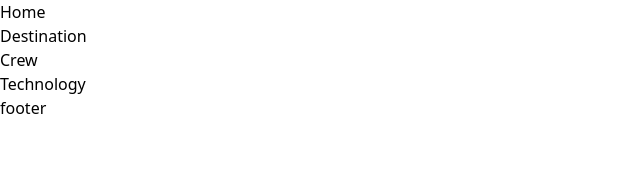
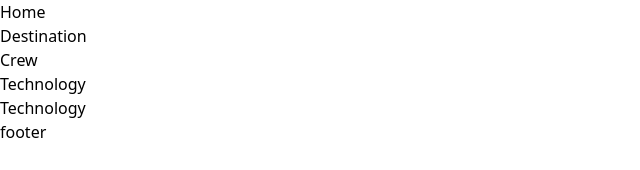
Before and after one commit to alisonnbarbosaa/space_tourism_multi-page_website, a React (Vite) app: page /technology in a window 1280 px wide. Shown: the top 170 px of the page, without its empty margins (0-640 px from the left). Built offline with nearby package versions, Linux system fonts and the light colour scheme.

Commit message:
react router adicionado

```diff
--- a/src/App.jsx
+++ b/src/App.jsx
@@ -1,11 +1,23 @@
 import { BrowserRouter, Routes, Route } from "react-router";
 import Header from "./components/layout/Header";
 import Footer from "./components/layout/Footer";
+import Home from "./components/pages/Home";
+import Destination from "./components/pages/Destination";
+import Crew from "./components/pages/Crew";
+import Technology from "./components/pages/Technology";
 
 function App() {
   return (
     <BrowserRouter>
       <Header />
+      <div className="h-3/4">
+        <Routes>
+          <Route path="/" element={<Home />} />
+          <Route path="/destination" element={<Destination />} />
+          <Route path="/crew" element={<Crew />} />
+          <Route path="/technology" element={<Technology />} />
+        </Routes>
+      </div>
       <Footer />
     </BrowserRouter>
   );
--- a/src/components/layout/Header.jsx
+++ b/src/components/layout/Header.jsx
@@ -4,18 +4,18 @@ export default function Header() {
   return (
     <header>
       <nav>
-        <ul>
+        <ul className="flex items-center gap-4">
           <li>
-            <Link>Home</Link>
+            <Link to="/">Home</Link>
           </li>
           <li>
-            <Link>Destination</Link>
+            <Link to="/destination">Destination</Link>
           </li>
           <li>
-            <Link>Crew</Link>
+            <Link to="/crew">Crew</Link>
           </li>
           <li>
-            <Link>Technology</Link>
+            <Link to="/technology">Technology</Link>
           </li>
         </ul>
       </nav>
--- /dev/null
+++ b/src/components/pages/Crew.jsx
@@ -0,0 +1,3 @@
+export default function Crew(){
+    return <>Crew</>
+}
--- /dev/null
+++ b/src/components/pages/Destination.jsx
@@ -0,0 +1,3 @@
+export default function Destination(){
+    return <>Destination</>
+}
--- /dev/null
+++ b/src/components/pages/Home.jsx
@@ -0,0 +1,3 @@
+export default function Home(){
+    return <>Home</>
+}
--- /dev/null
+++ b/src/components/pages/Technology.jsx
@@ -0,0 +1,3 @@
+export default function Technology(){
+    return <>Technology</>
+}
--- a/src/index.css
+++ b/src/index.css
@@ -1,3 +1,7 @@
 @tailwind base;
 @tailwind components;
 @tailwind utilities;
+
+html,body, #root{
+    height: 100%;
+}
```
